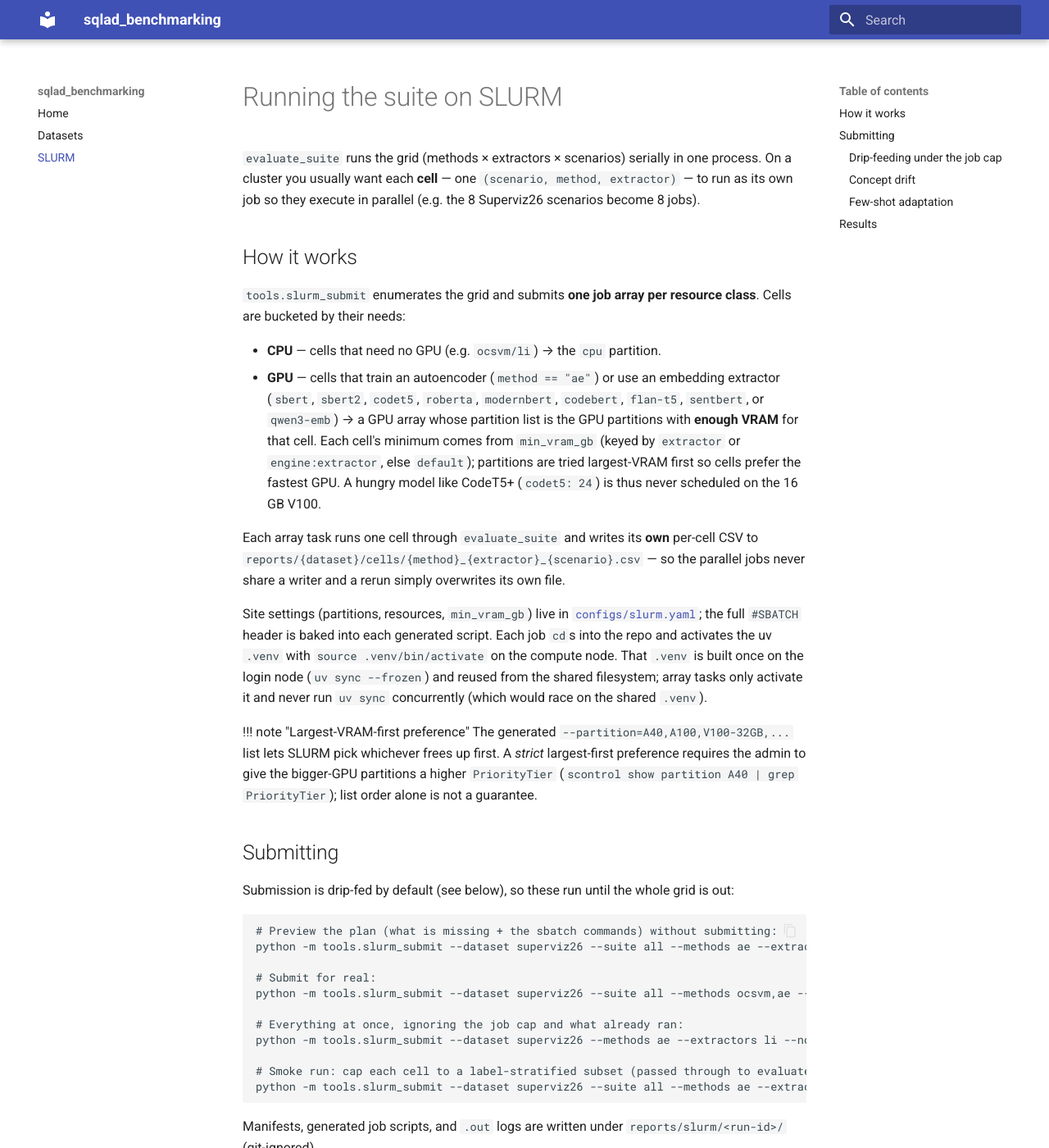
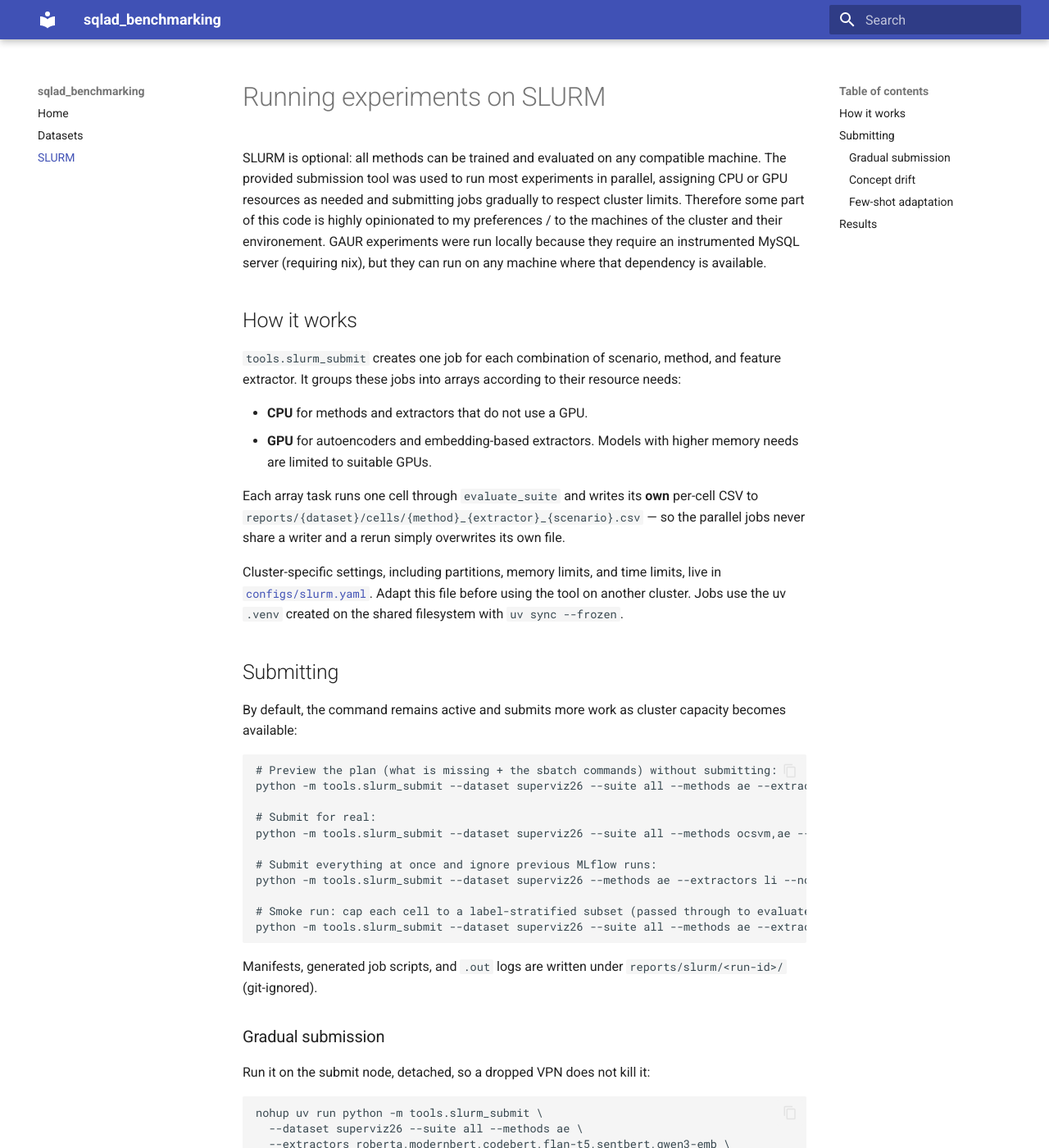
Before and after one commit to gquetel/sqlad-benchmarking, an MkDocs documentation site: the page built from docs/source/slurm.md, in a window 1280 px wide and 1400 px high. Shown: the whole window at 82% size. Built offline with MkDocs 1.6.1 and Material for MkDocs 9.7.7, drawn with Linux system fonts in a browser that asks for light colours; some of the changed text lies outside the part shown.

Commit message:
docs: simplify experiment execution guidance

````diff
--- a/docs/source/slurm.md
+++ b/docs/source/slurm.md
@@ -1,45 +1,22 @@
-# Running the suite on SLURM
+# Running experiments on SLURM
 
-`evaluate_suite` runs the grid (methods × extractors × scenarios) serially in one
-process. On a cluster you usually want each **cell** — one `(scenario, method,
-extractor)` — to run as its own job so they execute in parallel (e.g. the 8 Superviz26
-scenarios become 8 jobs).
+SLURM is optional: all methods can be trained and evaluated on any compatible machine. The provided submission tool was used to run most experiments in parallel, assigning CPU or GPU resources as needed and submitting jobs gradually to respect cluster limits. Therefore some part of this code is highly opinionated to my preferences / to the machines of the cluster and their environement. GAUR experiments were run locally because they require an instrumented MySQL server (requiring nix), but they can run on any machine where that dependency is available.
 
 ## How it works
 
-`tools.slurm_submit` enumerates the grid and submits **one job array per resource
-class**. Cells are bucketed by their needs:
+`tools.slurm_submit` creates one job for each combination of scenario, method, and feature extractor. It groups these jobs into arrays according to their resource needs:
 
-- **CPU** — cells that need no GPU (e.g. `ocsvm/li`) → the `cpu` partition.
-- **GPU** — cells that train an autoencoder (`method == "ae"`) or use an embedding
-  extractor (`sbert`, `sbert2`, `codet5`, `roberta`, `modernbert`, `codebert`,
-  `flan-t5`, `sentbert`, or `qwen3-emb`) → a GPU array whose partition list is the GPU
-  partitions with **enough VRAM** for that cell. Each cell's minimum comes from
-  `min_vram_gb` (keyed by `extractor` or `engine:extractor`, else `default`); partitions
-  are tried largest-VRAM first so cells prefer the fastest GPU. A hungry model like CodeT5+
-  (`codet5: 24`) is thus never scheduled on the 16 GB V100.
+- **CPU** for methods and extractors that do not use a GPU.
+- **GPU** for autoencoders and embedding-based extractors. Models with higher memory needs are
+  limited to suitable GPUs.
 
-Each array task runs one cell through `evaluate_suite` and writes its **own** per-cell CSV
-to `reports/{dataset}/cells/{method}_{extractor}_{scenario}.csv` — so the parallel jobs
-never share a writer and a rerun simply overwrites its own file.
+Each array task runs one cell through `evaluate_suite` and writes its **own** per-cell CSV to `reports/{dataset}/cells/{method}_{extractor}_{scenario}.csv` — so the parallel jobs never share a writer and a rerun simply overwrites its own file.
 
-Site settings (partitions, resources, `min_vram_gb`) live in
-[`configs/slurm.yaml`](https://github.com/gquetel/sqlad-benchmarking/blob/main/configs/slurm.yaml);
-the full `#SBATCH` header is baked into each generated script. Each job `cd`s into the repo
-and activates the uv `.venv` with `source .venv/bin/activate` on the compute node. That
-`.venv` is built once on the login node (`uv sync --frozen`) and reused from the shared
-filesystem; array tasks only activate it and never run `uv sync` concurrently (which would
-race on the shared `.venv`).
-
-!!! note "Largest-VRAM-first preference"
-    The generated `--partition=A40,A100,V100-32GB,...` list lets SLURM pick whichever frees up
-    first. A *strict* largest-first preference requires the admin to give the bigger-GPU
-    partitions a higher `PriorityTier` (`scontrol show partition A40 | grep PriorityTier`);
-    list order alone is not a guarantee.
+Cluster-specific settings, including partitions, memory limits, and time limits, live in [`configs/slurm.yaml`](https://github.com/gquetel/sqlad-benchmarking/blob/main/configs/slurm.yaml). Adapt this file before using the tool on another cluster. Jobs use the uv `.venv` created on the shared filesystem with `uv sync --frozen`.
 
 ## Submitting
 
-Submission is drip-fed by default (see below), so these run until the whole grid is out:
+By default, the command remains active and submits more work as cluster capacity becomes available:
 
 ```bash
 # Preview the plan (what is missing + the sbatch commands) without submitting:
@@ -48,17 +25,16 @@ python -m tools.slurm_submit --dataset superviz26 --suite all --methods ae --ext
 # Submit for real:
 python -m tools.slurm_submit --dataset superviz26 --suite all --methods ocsvm,ae --extractors li
 
-# Everything at once, ignoring the job cap and what already ran:
+# Submit everything at once and ignore previous MLflow runs:
 python -m tools.slurm_submit --dataset superviz26 --methods ae --extractors li --no-queue --no-check-mlflow
 
 # Smoke run: cap each cell to a label-stratified subset (passed through to evaluate_suite):
 python -m tools.slurm_submit --dataset superviz26 --suite all --methods ae --extractors sbert --limit 50000
 ```
 
-Manifests, generated job scripts, and `.out` logs are written under
-`reports/slurm/<run-id>/` (git-ignored).
+Manifests, generated job scripts, and `.out` logs are written under `reports/slurm/<run-id>/` (git-ignored).
 
-### Drip-feeding under the job cap
+### Gradual submission
 
 Run it on the submit node, detached, so a dropped VPN does not kill it:
 
@@ -75,65 +51,29 @@ Preview it anywhere first (off the submit node it assumes an empty queue):
 python -m tools.slurm_submit --methods ae --extractors li,cv,sbert --dry-run --once
 ```
 
-**Why.** The cluster caps in-flight jobs per user (~24). The full grid (every extractor ×
-method × 8 scenarios) is hundreds of jobs, which SLURM would reject in one go.
+The gradual mode keeps the number of submitted jobs below `--max-jobs` and checks for available capacity every `--interval` seconds. Before submitting work, it checks MLflow for completed runs and the SLURM queue for active jobs. Restarting the command therefore skips completed experiments and makes interrupted experiments eligible to run again. No separate state file is required.
 
-**What it does.** It splits the grid into **units** — one `(method, extractor)` — and every
-`--interval` seconds submits as many outstanding cells as the headroom allows. A unit submits
-only the cells that still need running, so a partly finished one costs a partial array.
-`--no-queue` submits everything at once instead.
+Pass `--no-queue` to submit all selected experiments at once.
 
-**No state file.** Each tick it rebuilds the picture from MLflow and `squeue`:
+`--no-check-mlflow` skips the lookup and submits every cell once — for a fresh grid, or when the tracking server is unreachable.
 
-- *done* — the cell has a FINISHED run on the tracking server
-- *in flight* — a job with the unit's job name is in `squeue`
-- *pending* — everything else
+**Preemptible GPU jobs.** GPU jobs use `--gpu-qos runfill` by default. If the cluster preempts one of these jobs, gradual submission makes it eligible to run again. Pass `--gpu-qos ""` to use the cluster's default QoS.
 
-Because *done* means FINISHED, a cell that crashed, was preempted, or hung (leaving its run
-FAILED or stuck RUNNING) is picked up and resubmitted. That also makes this the way to
-recover a broken batch: point it at the same grid and it fills in only the holes.
-
-Kill it, lose the VPN, start it twice: it never resubmits finished work.
-
-`--no-check-mlflow` skips the lookup and submits every cell once — for a fresh grid, or when
-the tracking server is unreachable.
-
-**Preemptible GPU jobs.** The queue submits GPU cells under `--gpu-qos runfill` by default —
-a preemptible QoS, so many more GPU jobs are allowed to run, but SLURM kills them when
-someone else needs the GPU. A killed cell writes no CSV, so the next tick sees it as pending
-and resubmits it. Pass `--gpu-qos ""` for the default (non-preemptible) QoS. `slurm_submit`
-has the same flag, off by default.
-
-**Counting mode.** `--max-jobs` counts **array tasks** by default (`squeue -r`) — correct when
-the cap is on *submitted* jobs. If your cap is on *concurrently running* jobs, pass
-`--no-count-array-tasks`, or drop the queue entirely and throttle natively with `--array=0-N%24`.
-Check which you have: `sacctmgr show assoc user=$USER format=maxsubmit,maxjobs`.
+**Counting mode.** `--max-jobs` counts **array tasks** by default (`squeue -r`) — correct when the cap is on *submitted* jobs. If your cap is on *concurrently running* jobs, pass `--no-count-array-tasks`, or drop the queue entirely and throttle natively with `--array=0-N%24`. Check which you have: `sacctmgr show assoc user=$USER format=maxsubmit,maxjobs`.
 
 ### Concept drift
 
-The concept-drift family (`superviz26-drift`) fans out the same way — its four domains
-are the scenarios — but each cell trains once and evaluates two test sets (S1/S2).
-`slurm_run_cell` dispatches such cells to `evaluate_drift` automatically (it keys off the
-family's `protocol == "drift"`), so the submit command is identical:
+The concept-drift family (`superviz26-drift`) fans out the same way — its four domains are the scenarios — but each cell trains once and evaluates two test sets (S1/S2). `slurm_run_cell` dispatches such cells to `evaluate_drift` automatically (it keys off the family's `protocol == "drift"`), so the submit command is identical:
 
 ```bash
 python -m tools.slurm_submit --dataset superviz26-drift --suite all --methods ocsvm,lof,ae --extractors li
 ```
 
-Each cell writes one row (`auroc_s1`, `auroc_s2`, `delta_auroc`, …) to
-`reports/superviz26-drift/cells/{method}_{extractor}_{domain}.csv`.
+Each cell writes one row (`auroc_s1`, `auroc_s2`, `delta_auroc`, …) to `reports/superviz26-drift/cells/{method}_{extractor}_{domain}.csv`.
 
 ### Few-shot adaptation
 
-The few-shot family (`superviz26-fsl`) fans out the same way — its four target domains
-are the scenarios — but each cell *adapts a pretrained LODO autoencoder* rather than
-training from scratch. For a target domain it loads the matching LODO checkpoint (e.g.
-`bcd-a` for target `a`), fine-tunes only the autoencoder on `k` benign target-domain
-samples (frozen extractor, learning rate ÷ 10), recalibrates the threshold from those
-`k` samples, and scores the target test set — sweeping `k ∈ {0, 5, …, 10000}` over
-several seeds. It is **autoencoder-only**, and the pretrained LODO models must already
-exist under `models/` (run the `superviz26` `lodo` AE grid first). `slurm_run_cell`
-dispatches such cells to `evaluate_fsl` (it keys off `protocol == "fsl"`):
+The few-shot family (`superviz26-fsl`) fans out the same way — its four target domains are the scenarios — but each cell *adapts a pretrained LODO autoencoder* rather than training from scratch. For a target domain it loads the matching LODO checkpoint (e.g. `bcd-a` for target `a`), fine-tunes only the autoencoder on `k` benign target-domain samples (frozen extractor, learning rate ÷ 10), recalibrates the threshold from those `k` samples, and scores the target test set — sweeping `k ∈ {0, 5, …, 10000}` over several seeds. It is **autoencoder-only**, and the pretrained LODO models must already exist under `models/` (run the `superviz26` `lodo` AE grid first). `slurm_run_cell` dispatches such cells to `evaluate_fsl` (it keys off `protocol == "fsl"`):
 
 ```bash
 # 1. Pretrain the LODO autoencoders (produces models/ae_<extractor>_superviz26_<lodo>.pt):
@@ -143,14 +83,8 @@ python -m tools.slurm_submit --dataset superviz26 --suite lodo --methods ae --ex
 python -m tools.slurm_submit --dataset superviz26-fsl --suite all --methods ae --extractors li
 ```
 
-Each cell writes one row per `(target, k, seed)` (`auroc`, `auprc`, `n_finetune`, …) to
-`reports/superviz26-fsl/cells/ae_{extractor}_{target}.csv`; the per-seed AUROCs are
-averaged downstream and compared against the in-domain table
-(`reports/superviz26_results.csv`), where recovery is "within 0.01 AUROC of in-domain".
+Each cell writes one row per `(target, k, seed)` (`auroc`, `auprc`, `n_finetune`, …) to `reports/superviz26-fsl/cells/ae_{extractor}_{target}.csv`; the per-seed AUROCs are averaged downstream and compared against the in-domain table (`reports/superviz26_results.csv`), where recovery is "within 0.01 AUROC of in-domain".
 
 ## Results
 
-MLflow is the canonical store: each cell logs an independent run, nested under a parent
-that `slurm_submit` pre-creates once (so concurrent jobs don't spawn duplicate parents).
-Each cell also writes its row to `reports/{dataset}/cells/*.csv` on disk; read that
-directory directly if you need a flat table.
+MLflow is the canonical store: each cell logs an independent run, nested under a parent that `slurm_submit` pre-creates once (so concurrent jobs don't spawn duplicate parents). Each cell also writes its row to `reports/{dataset}/cells/*.csv` on disk; read that directory directly if you need a flat table.
````
Also changed, not shown: README.md.
